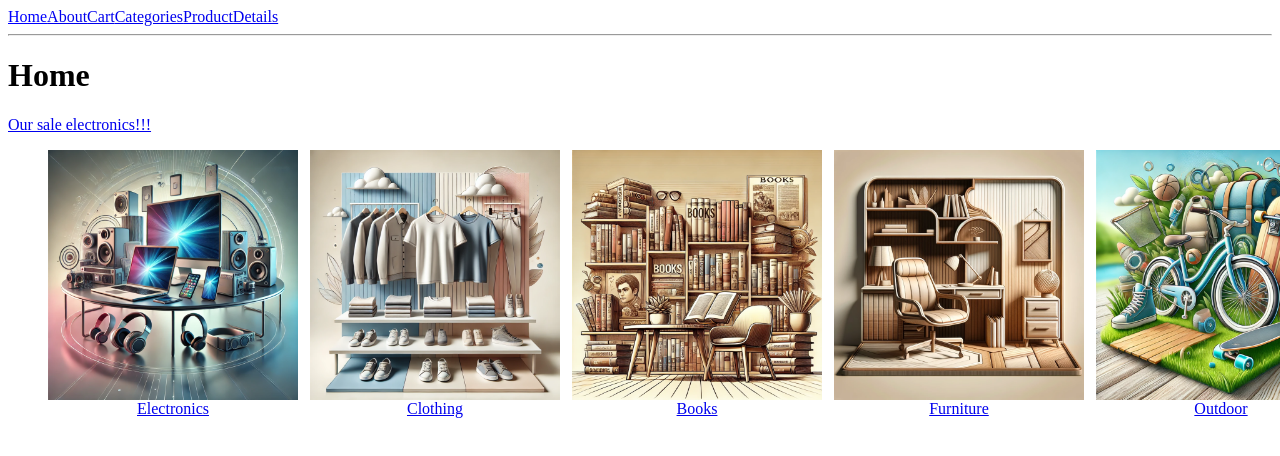
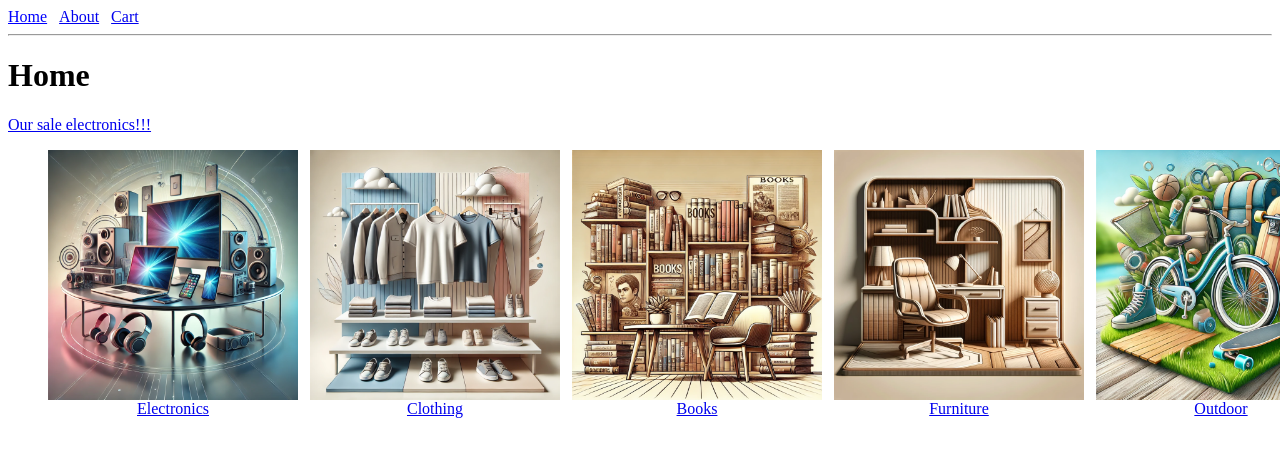
Before and after one commit to FuriticuS/react-routes, a React (Vite) app: page / in a window 1280 px wide. Shown: the top 456 px of the page. Built offline with nearby package versions, Linux system fonts and the light colour scheme.

Commit message:
add useNavigate = Link, and add <Navigate> - redirect

```diff
--- a/src/App.jsx
+++ b/src/App.jsx
@@ -1,4 +1,4 @@
-import {createBrowserRouter, RouterProvider} from "react-router-dom";
+import {createBrowserRouter, Navigate, RouterProvider} from "react-router-dom";
 import Home from "./pages/Home.jsx";
 import About from "./pages/About.jsx";
 import Cart from "./pages/Cart.jsx";
@@ -6,6 +6,7 @@ import Categories from "./pages/Categories.jsx";
 import ProductDetails from "./pages/ProductDetails.jsx";
 import NotFound from "./pages/NotFound.jsx";
 import Layout from "./components/Layout.jsx";
+import Thanks from "./pages/Thanks.jsx";
 
 // const router = createBrowserRouter([
 //   {path: '/', element: (<><Header/><Home/></>)},
@@ -19,8 +20,10 @@ import Layout from "./components/Layout.jsx";
 const router = createBrowserRouter([
   {path: "/", element: <Layout/>, children: [
       {index: true, element: <Home/>},
+      {path: "old-home", element: <Navigate to={"/"}/>},
       {path: "about", element: <About/>},
       {path: "cart", element: <Cart/>},
+      {path: "thanks", element: <Thanks/>},
       {path: "categories/:categoriesId", element: <Categories/>},
       {path: "product-details/:productId", element: <ProductDetails/>},
       {path: "*", element: <NotFound/>},
--- a/src/components/Header.jsx
+++ b/src/components/Header.jsx
@@ -5,10 +5,8 @@ export function Header() {
     <>
       <nav>
         <NavLink to={"/"}>Home</NavLink>
-        <NavLink to={"/about"}>About</NavLink>
+        <NavLink to={"/about"} style={{margin: '0 12px'}}>About</NavLink>
         <NavLink to={"/cart"}>Cart</NavLink>
-        <NavLink to={"/categories"}>Categories</NavLink>
-        <NavLink to={"/product-details"}>ProductDetails</NavLink>
       </nav>
 
       <hr/>
--- a/src/pages/Cart.jsx
+++ b/src/pages/Cart.jsx
@@ -1,7 +1,12 @@
+import {useNavigate} from "react-router-dom";
+
 export default function Cart(){
+  const navigate = useNavigate()
+
   return (
     <div>
       <h1>Cart page</h1>
+      <button onClick={() => navigate('/thanks')}>Go to home page</button>
     </div>
   )
 }
--- a/src/pages/Categories.jsx
+++ b/src/pages/Categories.jsx
@@ -5,8 +5,9 @@ export default function Categories() {
   const [searchParams, setSearchParams] = useSearchParams()
   const cat = useParams()
   const location = useLocation()
+  //console.log(location.state.maxValue)
 
-  const maxPrice = searchParams.get('maxValue') ? searchParams.get('maxValue') : location ? location.state.maxValue : Infinity;
+  const maxPrice = searchParams.get('maxValue') ? searchParams.get('maxValue') : Infinity;
 
   const categoryArray = products.filter(product => product.categoryId.toLowerCase() === cat.categoriesId && product.price <= +maxPrice);
 
@@ -22,7 +23,7 @@ export default function Categories() {
         <div>
           <input
             type="number"
-            value={searchParams.get('maxValue') || ""}
+            value={searchParams.get('maxValue')}
             onChange={searchPrice}/>
         </div>
 
--- /dev/null
+++ b/src/pages/Thanks.jsx
@@ -0,0 +1,16 @@
+import {useNavigate} from "react-router-dom";
+import {useEffect} from "react";
+
+export default function Thanks() {
+  const navigate = useNavigate();
+
+  useEffect(() => {
+    const redirectHome = setTimeout( () => navigate('/', {replace: true}), 3000)
+
+    return () => clearTimeout(redirectHome)
+  })
+
+  return (
+    <div>Thanks for you buy product, you redirect on home page on 3 seconds...</div>
+  )
+}
```
